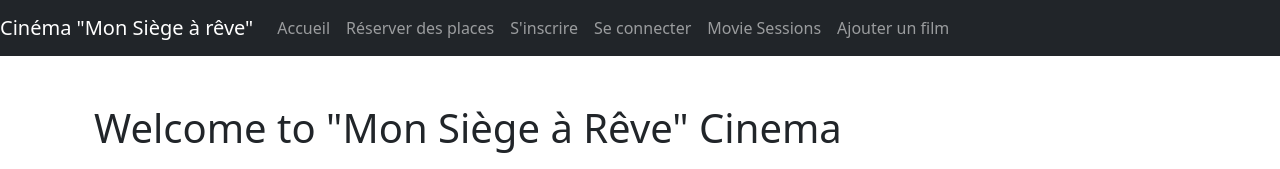
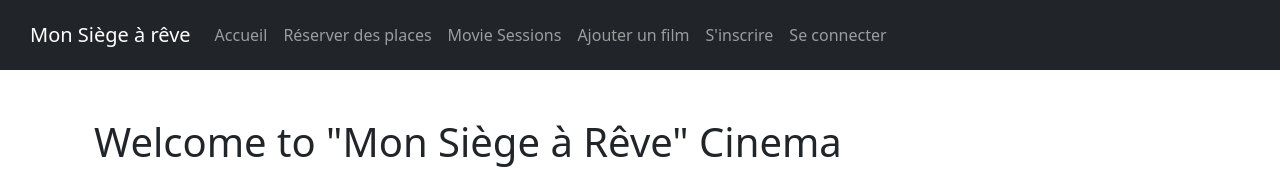
Before and after one commit to arnaudlagarde/MonSiegeAReve, a React (Create React App) app in the folder frontend/cinema_front/: page / in a window 1280 px wide. Shown: the top 169 px of the page. Built offline with nearby package versions, Linux system fonts and the light colour scheme; no server answers.

Commit message:
enhanced Navbar

```diff
--- a/frontend/cinema_front/package.json
+++ b/frontend/cinema_front/package.json
@@ -3,6 +3,8 @@
   "version": "0.1.0",
   "private": true,
   "dependencies": {
+    "@fortawesome/free-solid-svg-icons": "^6.4.0",
+    "@fortawesome/react-fontawesome": "^0.2.0",
     "@testing-library/jest-dom": "^5.17.0",
     "@testing-library/react": "^13.4.0",
     "@testing-library/user-event": "^13.5.0",
--- a/frontend/cinema_front/src/components/Navbar.js
+++ b/frontend/cinema_front/src/components/Navbar.js
@@ -1,9 +1,10 @@
 import React from 'react';
 import { Link } from 'react-router-dom';
-import { Navbar, Nav } from 'react-bootstrap';
+import { Navbar, Nav, Button } from 'react-bootstrap';
+import { FontAwesomeIcon } from '@fortawesome/react-fontawesome';
+import { faUser } from '@fortawesome/free-solid-svg-icons';
 
 const CustomNavbar = () => {
-
     const authToken = localStorage.getItem('authToken'); // Get the authentication token from localStorage
 
     const handleLogout = () => {
@@ -15,16 +16,29 @@ const CustomNavbar = () => {
         window.location.reload();
     };
 
-
     return (
-        <Navbar bg="dark" variant="dark" expand="lg">
-            <Navbar.Brand as={Link} to="/">Cinéma "Mon Siège à rêve"</Navbar.Brand>
+        <Navbar bg="dark" variant="dark" expand="lg" style={{ padding: '15px 30px', justifyContent: 'space-between' }}>
+            <Navbar.Brand as={Link} to="/">
+                Mon Siège à rêve
+            </Navbar.Brand>
             <Navbar.Toggle aria-controls="navbar-nav" />
             <Navbar.Collapse id="navbar-nav">
                 <Nav className="mr-auto">
-                    <Nav.Link as={Link} to="/">Accueil</Nav.Link>
-                    <Nav.Link as={Link} to="/reservation">Réserver des places</Nav.Link>
-                    {!authToken && ( // Show the following links only when the user is not logged in
+                    <Nav.Link as={Link} to="/">
+                        Accueil
+                    </Nav.Link>
+                    <Nav.Link as={Link} to="/reservation">
+                        Réserver des places
+                    </Nav.Link>
+                    <Nav.Link as={Link} to="/moviesessions">
+                        Movie Sessions
+                    </Nav.Link>
+                    <Nav.Link as={Link} to="/add-movie">
+                        Ajouter un film
+                    </Nav.Link>
+                </Nav>
+                <Nav>
+                    {!authToken ? (
                         <>
                             <Nav.Link as={Link} to="/signup">
                                 S'inscrire
@@ -33,16 +47,12 @@ const CustomNavbar = () => {
                                 Se connecter
                             </Nav.Link>
                         </>
+                    ) : (
+                        <Button variant="dark" size="sm" onClick={handleLogout} style={{ display: 'flex', alignItems: 'center' }}>
+                            <FontAwesomeIcon icon={faUser} style={{ color: 'white', marginRight: '5px' }} />
+                            Se déconnecter
+                        </Button>
                     )}
-                    {authToken && ( // Show the following link only when the user is logged in
-                        <Nav.Link as={Link} to="/" onClick={handleLogout}>
-                            Se déconnecter
-                        </Nav.Link>
-                    )}
-                    <Nav.Link as={Link} to="/moviesessions">Movie Sessions</Nav.Link>
-                    <Nav.Link as={Link} to="/add-movie">
-            Ajouter un film
-          </Nav.Link>
                 </Nav>
             </Navbar.Collapse>
         </Navbar>
```
Also changed, not shown: 2 other files (tests, documents, lock files or other folders). Lines whose indentation alone changed are shown as unchanged.
